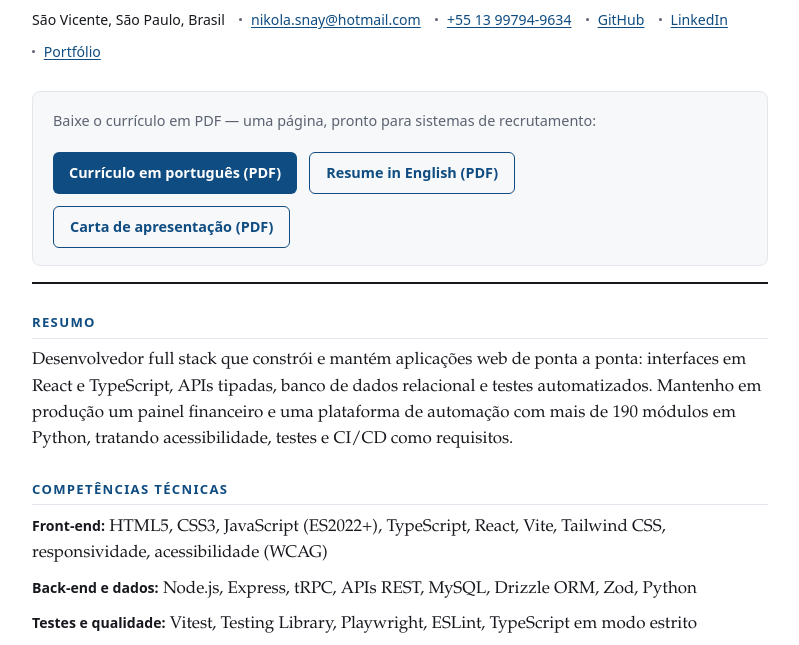
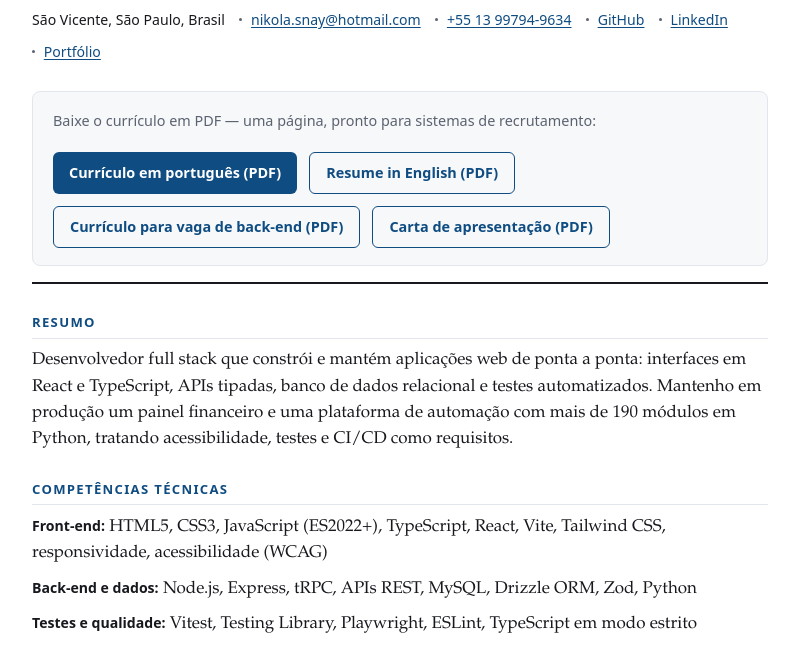
Before and after one commit to nicolasmoreiraferreira/curriculo, a plain HTML site: page site/index.html in a window 1280 px wide. Shown: the part 109-754 px from the top of the page, without its empty margins (240-1039 px from the left). Drawn offline with Linux system fonts and the light colour scheme.

Commit message:
Acrescenta versão do currículo voltada a vagas de back-end
Vagas de back-end em Node.js filtram por palavra-chave antes de ler o currículo.
A versão padrão abria por front-end, então o resumo passou a começar por
JavaScript/Node.js, APIs REST e testes, e as competências foram reordenadas com
back-end em primeiro lugar. Os projetos não mudaram — só a ênfase.

Também registra a análise da vaga da Lina e o material pronto para o formulário
deles.

```diff
--- a/site/index.html
+++ b/site/index.html
@@ -382,6 +382,9 @@
           <a class="botao secundario" href="Nicolas-Moreira-Ferreira-Curriculum-EN.pdf" download>
             Resume in English (PDF)
           </a>
+          <a class="botao secundario" href="Nicolas-Moreira-Ferreira-Curriculo-Backend.pdf" download>
+            Currículo para vaga de back-end (PDF)
+          </a>
           <a class="botao secundario" href="Nicolas-Moreira-Ferreira-Carta-Apresentacao.pdf" download>
             Carta de apresentação (PDF)
           </a>
```
Also changed, not shown: 6 other files.
